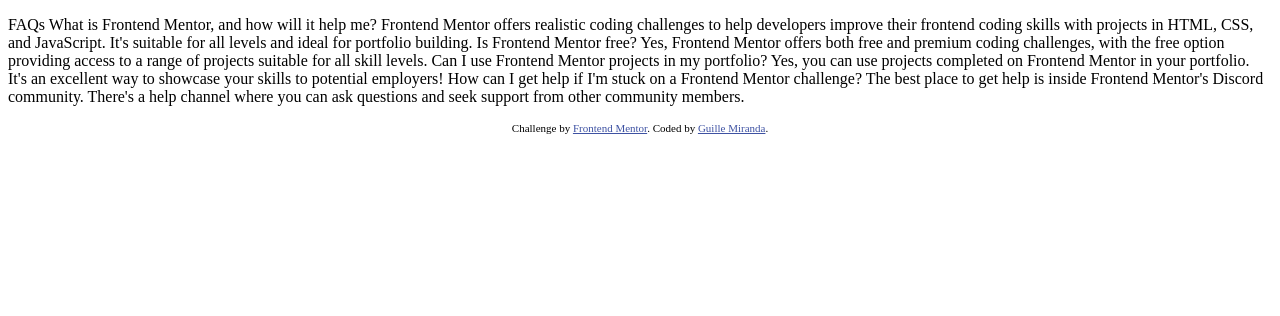
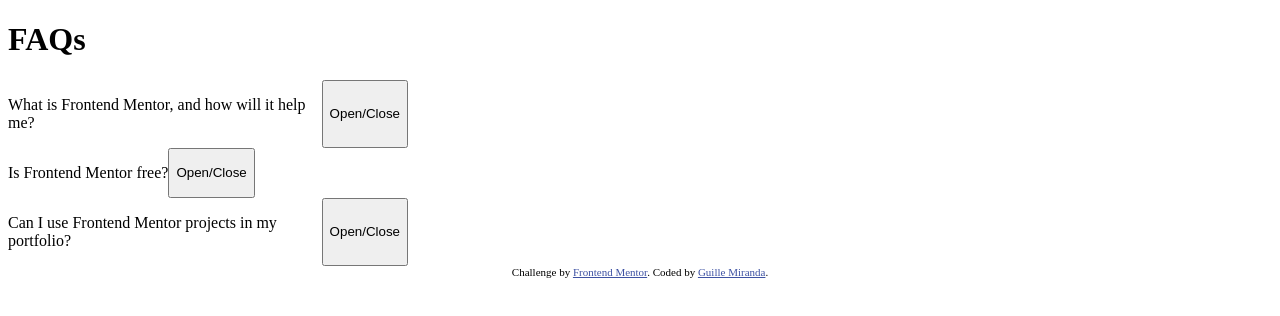
Before and after one commit to GuilleMiranda/frontendmentor_faq-accordion, a React (Vite) app: page / in a window 1280 px wide. Shown: the top 316 px of the page. Built offline with nearby package versions, Linux system fonts and the light colour scheme.

Commit message:
mock up html and css with accordion toggle functionality

```diff
--- a/src/App.tsx
+++ b/src/App.tsx
@@ -1,25 +1,69 @@
+import { useState } from "react";
 import favicon from "./assets/images/favicon-32x32.png";
 
 function App() {
+  const [activeItems, setActiveItems] = useState<Array<number>>();
+  const items = [
+    {
+      title: "What is Frontend Mentor, and how will it help me?",
+      body: "Frontend Mentor offers realistic coding challenges to help developers improve their frontend coding skills with projects in HTML, CSS, and JavaScript. It's suitable for all levels and ideal for portfolio building.",
+    },
+    {
+      title: "Is Frontend Mentor free?",
+      body: "Yes, Frontend Mentor offers both free and premium coding challenges, with the free option providing access to a range of projects suitable for all skill levels.",
+    },
+    {
+      title: "Can I use Frontend Mentor projects in my portfolio?",
+      body: "Yes, you can use projects completed on Frontend Mentor in your portfolio. It's an excellent way to showcase your skills to potential employers! How can I get help if I'm stuck on a Frontend Mentor challenge? The best place to get help is inside Frontend Mentor's Discord community. There's a help channel where you can ask questions and seek support from other community members.",
+    },
+  ];
+
+  const handleButton = (index: number) => {
+    let changedList: Array<number> = [];
+    let indexExists = false;
+
+    activeItems?.map((i) => {
+      if (i !== index) {
+        changedList.push(i);
+      } else {
+        indexExists = true;
+      }
+    });
+
+    if (!indexExists) {
+      changedList.push(index);
+    }
+
+    setActiveItems(changedList);
+  };
+
   return (
     <>
       <title>Frontend Mentor | FAQ accordion</title>
       <link rel="icon" type="image/png" sizes="32x32" href={favicon} />
-      <p>
-        FAQs What is Frontend Mentor, and how will it help me? Frontend Mentor
-        offers realistic coding challenges to help developers improve their
-        frontend coding skills with projects in HTML, CSS, and JavaScript. It's
-        suitable for all levels and ideal for portfolio building. Is Frontend
-        Mentor free? Yes, Frontend Mentor offers both free and premium coding
-        challenges, with the free option providing access to a range of projects
-        suitable for all skill levels. Can I use Frontend Mentor projects in my
-        portfolio? Yes, you can use projects completed on Frontend Mentor in
-        your portfolio. It's an excellent way to showcase your skills to
-        potential employers! How can I get help if I'm stuck on a Frontend
-        Mentor challenge? The best place to get help is inside Frontend Mentor's
-        Discord community. There's a help channel where you can ask questions
-        and seek support from other community members.
-      </p>
+      <h1>FAQs</h1>
+      {items.map((item, index) => {
+        return (
+          <div key={index} className="accordion-container">
+            <div className="accordion-header">
+              <p>{item.title}</p>
+              <button
+                onClick={() => {
+                  handleButton(index);
+                }}
+              >
+                Open/Close
+              </button>
+            </div>
+            <div
+              className={`accordion-body ${activeItems?.includes(index) ? "active-item" : ""}`}
+            >
+              <p>{item.body}</p>
+            </div>
+          </div>
+        );
+      })}
+
       <footer className="attribution">
         Challenge by{" "}
         <a href="https://www.frontendmentor.io?ref=challenge">
--- a/src/index.css
+++ b/src/index.css
@@ -1,3 +1,33 @@
+:root {
+  --white: hsl(0, 100%, 100%);
+  --purple-100: hsl(275, 100%, 97%);
+  --purple-600: hsl(292, 16%, 49%);
+  --purple-950: hsl(292, 42%, 14%);
+}
+
+* {
+  box-sizing: border-box;
+}
+
+.accordion-container {
+  width: 400px;
+}
+
+.accordion-header {
+  display: flex;
+  flex-direction: row;
+}
+
+.accordion-body {
+  display: none;
+  height: 0;
+}
+
+.active-item {
+  display: initial;
+  height: initial;
+}
+
 .attribution {
   font-size: 0.6875rem;
   text-align: center;
```
